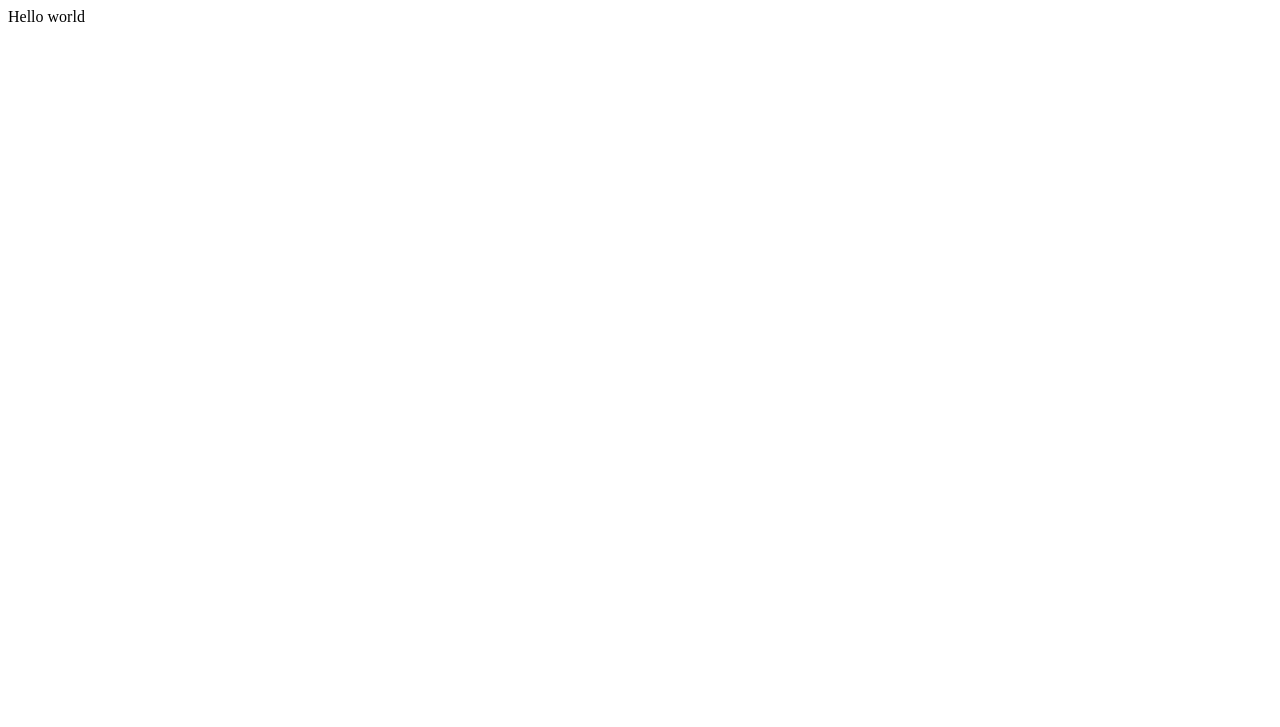
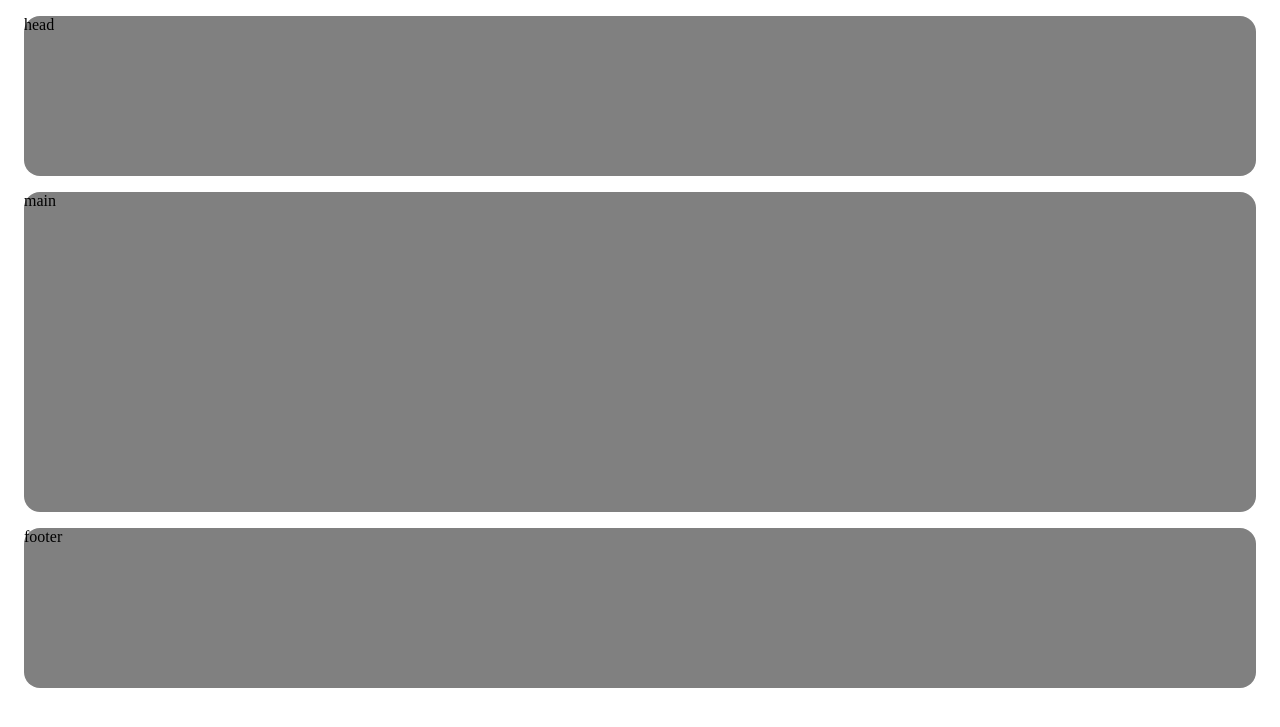
Before and after one commit to cit007/pinterest, a Django app: page /account/hello_world/ in a window 1280 px wide. Before the commit the part shown is almost empty. Shown: the top 727 px of the page. Run offline with Django 3.2, Linux system fonts and the light colour scheme.

Commit message:
working index.html

```diff
--- a/templates/base.html
+++ b/templates/base.html
@@ -1,12 +1,11 @@
 <!DOCTYPE html>
 <html lang="en">
-<head>
-    <meta charset="UTF-8">
-    <meta http-equiv="X-UA-Compatible" content="IE=edge">
-    <meta name="viewport" content="width=device-width, initial-scale=1.0">
-    <title>Document</title>
-</head>
+
+{% include 'head.html' %}
+
 <body>
-    Hello world
+    {% include 'header.html' %}
+    <main style="height:20rem; background-color: gray; border-radius: 1rem; margin: 1rem">main</main>
+    {% include 'footer.html' %}
 </body>
 </html>
--- /dev/null
+++ b/templates/footer.html
@@ -0,0 +1 @@
+<footer style="height:10rem; background-color: gray; border-radius: 1rem; margin: 1rem">footer</footer>
--- /dev/null
+++ b/templates/head.html
@@ -0,0 +1,6 @@
+<head>
+    <meta charset="UTF-8">
+    <meta http-equiv="X-UA-Compatible" content="IE=edge">
+    <meta name="viewport" content="width=device-width, initial-scale=1.0">
+    <title>Document</title>
+</head>
--- /dev/null
+++ b/templates/header.html
@@ -0,0 +1 @@
+<header style="height:10rem; background-color: gray; border-radius: 1rem; margin: 1rem">head</header>
```
